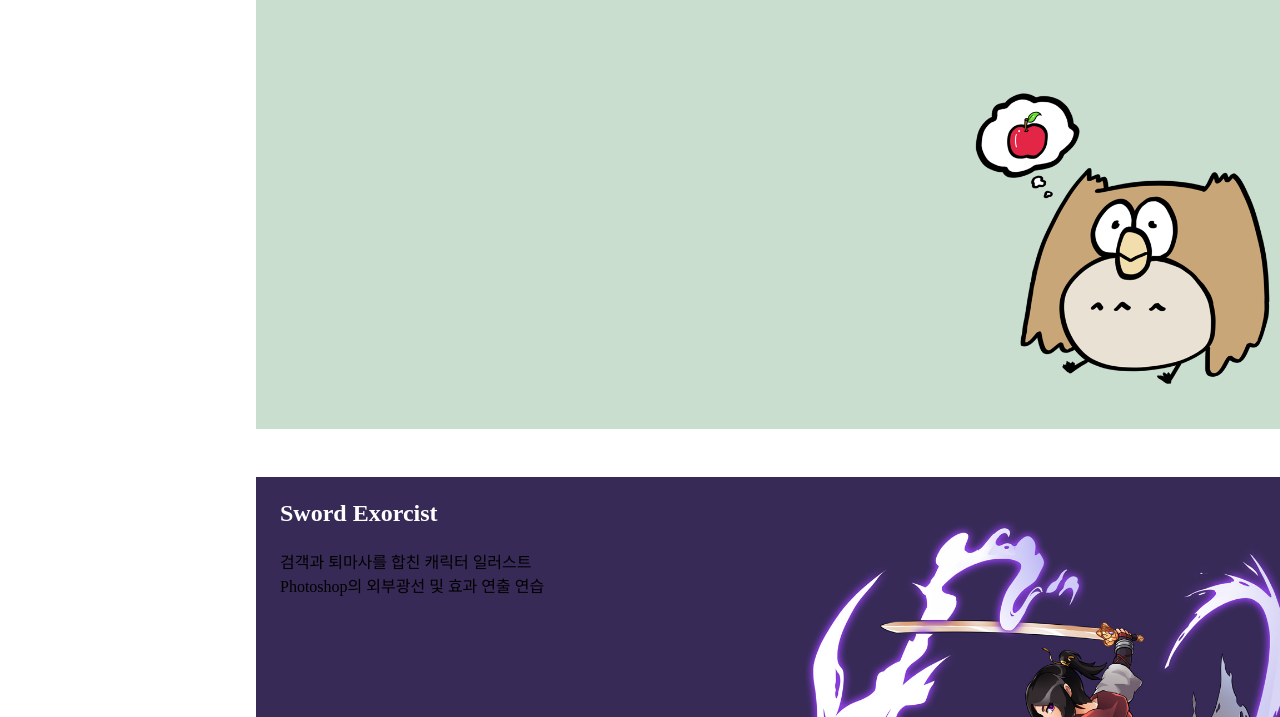
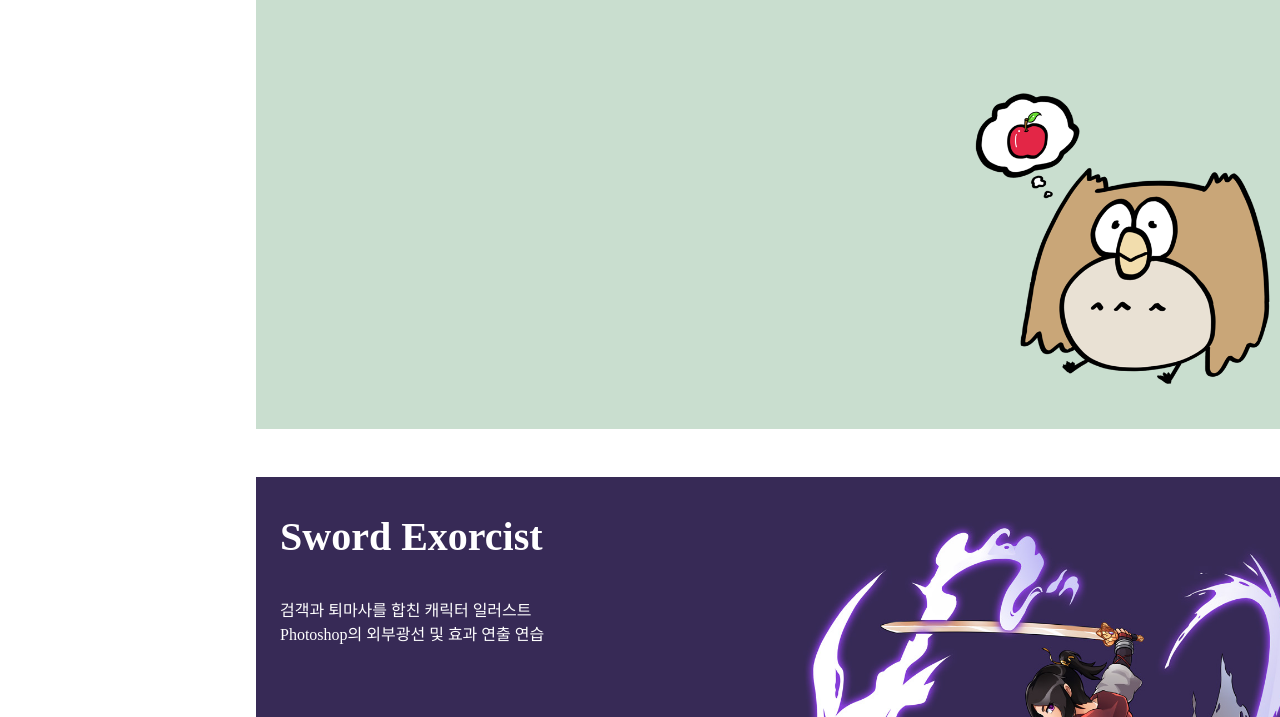
Before and after one commit to jeong1125/jeong1125.github.io, a plain HTML site: page Photoshop.html in a window 1280 px wide. Shown: the part 321-1038 px from the top of the page. Drawn offline with Linux system fonts and the light colour scheme; a web font is replaced by a local one.

Commit message:
Update Photoshop.css

```diff
--- a/Photoshop.css
+++ b/Photoshop.css
@@ -64,12 +64,13 @@ main {
 .title {
     font-weight: bolder;
     line-height: 300%;
-    font-size: 3vh;
+    font-size: 5vh;
     color: #fff;
 }
 
 p{
     font-family: 'UhBeeJJIBBABBA';
+    color: #fff;
 }
 
 footer {
```
